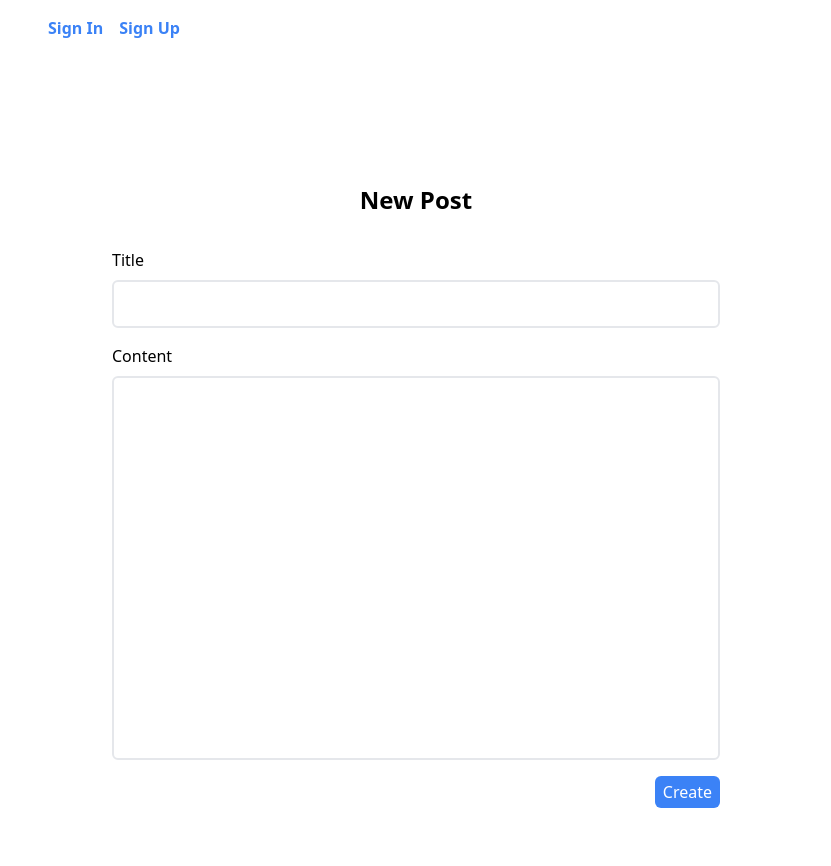
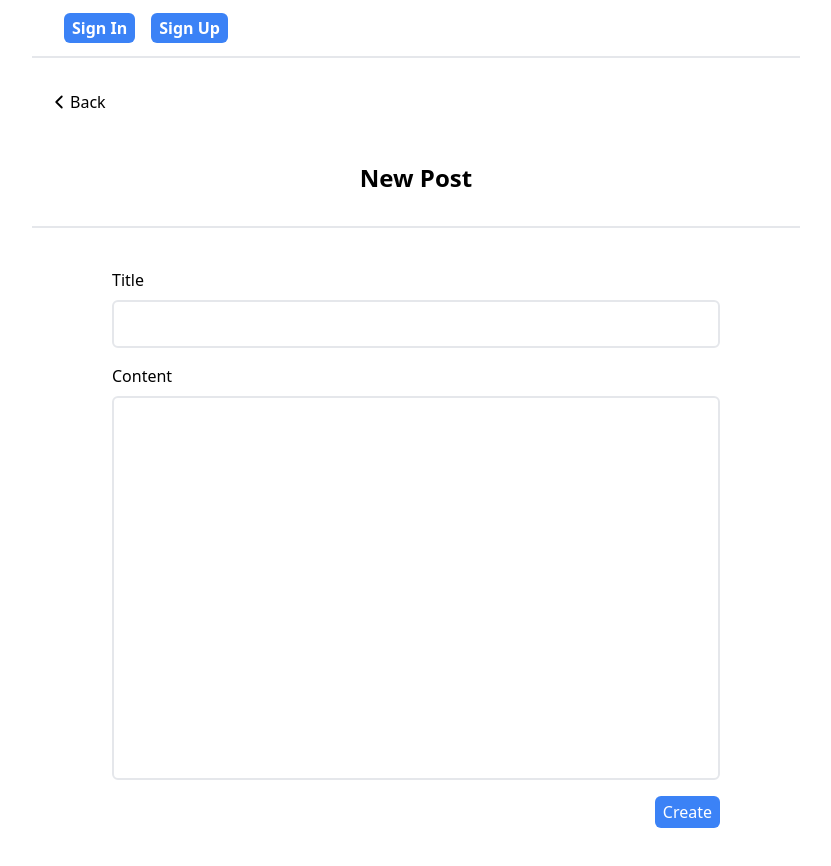
Before and after one commit to pbj0922/express-react-board, a React (Create React App) app in the folder frontend/: page /create in a window 1280 px wide. Shown: the top 866 px of the page, without its empty margins (224-1055 px from the left). After the commit the page ends 844 px from the top, so only its background shows below. Built offline with nearby package versions, Linux system fonts and the light colour scheme.

Commit message:
디자인 수정

```diff
--- a/frontend/src/components/Comment.tsx
+++ b/frontend/src/components/Comment.tsx
@@ -77,7 +77,7 @@ const Comment: FC<CommentProps> = ({ postId }) => {
         <input
           className="self-end mt-2 button-style"
           type="submit"
-          value="Create"
+          value="Comment"
         />
       </form>
       <ul className="pt-10">
--- a/frontend/src/components/CommentCard.tsx
+++ b/frontend/src/components/CommentCard.tsx
@@ -96,14 +96,14 @@ const CommentCard: FC<CommentCardProps> = ({
           {isEdit && (
             <button
               onClick={onClickEdit}
-              className="flex items-center text-sm mr-1"
+              className="flex items-center text-sm mr-1 button-style"
             >
               <FiEdit className="mr-1" size={16} /> Edit
             </button>
           )}
           <button
             onClick={() => setIsEdit(!isEdit)}
-            className="flex items-center text-sm"
+            className="flex items-center text-sm button-style ml-1"
           >
             {isEdit ? (
               "Cancel"
@@ -114,7 +114,7 @@ const CommentCard: FC<CommentCardProps> = ({
             )}
           </button>
           <button
-            className="flex items-center text-sm ml-2"
+            className="flex items-center text-sm ml-2 button-style"
             onClick={onClickDelete}
           >
             <FiTrash2 className="mr-1" size={16} /> Delete
--- a/frontend/src/components/Header.tsx
+++ b/frontend/src/components/Header.tsx
@@ -12,7 +12,7 @@ const Header: FC<HeaderProps> = ({ account }) => {
     window.location.reload();
   };
   return (
-    <header className="max-w-screen-md mx-auto flex items-center p-4">
+    <header className="max-w-screen-md mx-auto flex items-center p-4 border-b-2 broder-b-black">
       {account ? (
         <div>
           <span className="font-semibold">{account}</span>님 환영합니다!
@@ -25,16 +25,10 @@ const Header: FC<HeaderProps> = ({ account }) => {
         </div>
       ) : (
         <div>
-          <Link
-            className="text-blue-500 hover:text-blue-700 font-bold"
-            to="/sign-in"
-          >
+          <Link className="font-bold button-style" to="/sign-in">
             Sign In
           </Link>
-          <Link
-            className="ml-4 text-blue-500 hover:text-blue-700 font-bold"
-            to="/sign-up"
-          >
+          <Link className="ml-4 font-bold button-style" to="/sign-up">
             Sign Up
           </Link>
         </div>
--- a/frontend/src/components/PostCard.tsx
+++ b/frontend/src/components/PostCard.tsx
@@ -15,13 +15,13 @@ const PostCard: FC<PostCardProps> = ({ index, post }) => {
     <Link to={`/${post.id}`}>
       <li
         className={`flex justify-between ${
-          index % 2 ? "bg-gray-300" : "bg-white"
+          index % 2 ? "bg-white" : "bg-gray-300"
         }`}
       >
-        <span className="w-2/12 p-2 text-right">{post.id}</span>
+        <span className="w-2/12 p-2 text-center">{post.id}</span>
         <span className="w-6/12 p-2">{post.title}</span>
-        <span className="w-2/12 p-2 text-center">{post.user.account}</span>
-        <span className="w-2/12 p-2 text-center">
+        <span className="w-2/12 p-2 text-right">{post.user.account}</span>
+        <span className="w-2/12 p-2 text-right">
           {formatDistanceToNow(new Date(post.createdAt), {
             locale: ko,
             addSuffix: true,
--- a/frontend/src/pages/create.tsx
+++ b/frontend/src/pages/create.tsx
@@ -3,7 +3,8 @@ import { FormEvent, useEffect, useState } from "react";
 import { useMe } from "../hooks";
 import Header from "../components/Header";
 import axios from "axios";
-import { useNavigate } from "react-router-dom";
+import { Link, useNavigate } from "react-router-dom";
+import { FiChevronLeft } from "react-icons/fi";
 
 const Create = () => {
   const [title, setTitle] = useState<string>("");
@@ -52,10 +53,18 @@ const Create = () => {
   return (
     <>
       <Header account={account} />
-      <main className="max-w-screen-md mx-auto py-24">
-        <h1 className="text-center font-bold py-8 text-2xl">New Post</h1>
+
+      <main className="max-w-screen-md mx-auto py-4">
+        <div className="p-4 flex justify-between">
+          <Link to="/" className="flex items-center">
+            <FiChevronLeft size={22} /> Back
+          </Link>
+        </div>
+        <h1 className="text-center font-bold py-8 text-2xl border-b-2">
+          New Post
+        </h1>
         <form
-          className="flex flex-col items-start px-20"
+          className="flex flex-col items-start px-20 mt-10"
           onSubmit={onSubmitCreate}
         >
           <label htmlFor="title" className="mb-2">
--- a/frontend/src/pages/detail.tsx
+++ b/frontend/src/pages/detail.tsx
@@ -92,23 +92,26 @@ const Detail: FC = () => {
   return (
     <>
       <Header account={account} />
-      <main className="max-w-screen-md mx-auto py-24">
+      <main className="max-w-screen-md mx-auto">
         {post ? (
           <div>
-            <div className="p-4 flex justify-between">
+            <div className="py-4 flex justify-between">
               <Link to="/" className="flex items-center">
                 <FiChevronLeft size={22} /> Back
               </Link>
               <div className="flex gap-2">
                 {editToggle && (
-                  <button onClick={onClickEdit} className="flex items-center">
+                  <button
+                    onClick={onClickEdit}
+                    className="flex items-center button-style"
+                  >
                     <FiEdit className="mr-1" size={22} /> Edit
                   </button>
                 )}
                 {account === post.user.account && (
                   <>
                     <button
-                      className="flex items-center"
+                      className="flex items-center button-style"
                       onClick={() => setEditToggle(!editToggle)}
                     >
                       {editToggle ? (
@@ -120,7 +123,7 @@ const Detail: FC = () => {
                       )}
                     </button>
                     <button
-                      className="flex items-center"
+                      className="flex items-center button-style"
                       onClick={() => setIsOpen(true)}
                     >
                       <FiTrash2 className="mr-1" size={22} /> Delete
@@ -173,17 +176,17 @@ const Detail: FC = () => {
       </main>
       {isOpen && (
         <div className="fixed w-full h-full bg-white top-0 left-0 bg-opacity-50 flex justify-center items-center">
-          <div className="text-xl p-8">
+          <div className="text-xl p-8 border-4 border-black rounded-lg">
             <div className="text-right">
               <button onClick={() => setIsOpen(false)}>
-                <FiX />
+                <FiX size={30} />
               </button>
             </div>
-            <h1 className="mt-8">정말 삭제하시겠습니까?</h1>
+            <h1 className="mt-4">정말 삭제하시겠습니까?</h1>
             <div className="mt-4 flex justify-center">
               <button
                 onClick={onClickDelete}
-                className="flex items-center justify-center"
+                className="flex items-center justify-center button-style mr-2"
               >
                 <FiTrash2 className="mr-1" size={22} /> Delete
               </button>
--- a/frontend/src/pages/main.tsx
+++ b/frontend/src/pages/main.tsx
@@ -76,19 +76,19 @@ const Main: FC = () => {
     <>
       <Header account={account} />
       <main className="max-w-screen-md mx-auto">
-        <h1 className="mt-20 text-center font-bold text-2xl">게시판</h1>
+        <h1 className="mt-20 text-center font-bold text-3xl">게시판</h1>
         <ul className="mt-10 h-[440px]">
           <li className="flex justify-between border-b-2 font-semibold">
-            <span className="w-2/12 p-2 text-center">아이디</span>
-            <span className="w-6/12 p-2 text-center">제목</span>
-            <span className="w-2/12 p-2 text-center">사용자</span>
-            <span className="w-2/12 p-2 text-center">작성일</span>
+            <span className="w-2/12 p-2 text-center">번호</span>
+            <span className="w-6/12 p-2 text-left">제목</span>
+            <span className="w-2/12 p-2 text-right">사용자</span>
+            <span className="w-2/12 p-2 text-right">작성일</span>
           </li>
           {posts.map((v, i) => (
             <PostCard key={i} index={i} post={v} />
           ))}
         </ul>
-        <ul className="flex text-lg justify-center mt-2 gap-2">
+        <ul className="flex text-lg justify-center gap-4 border-t-2">
           {totalPage !== 0 && pageComp()}
         </ul>
       </main>
```
Also changed, not shown: 1 other file (tests, documents, lock files or other folders).
